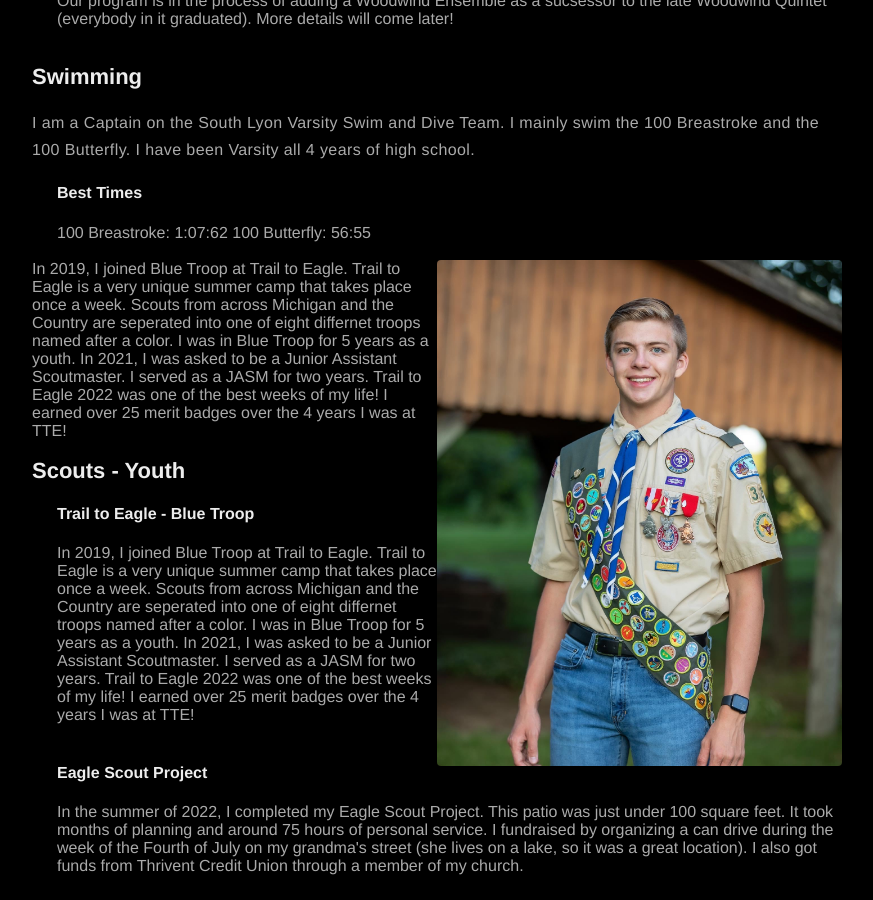
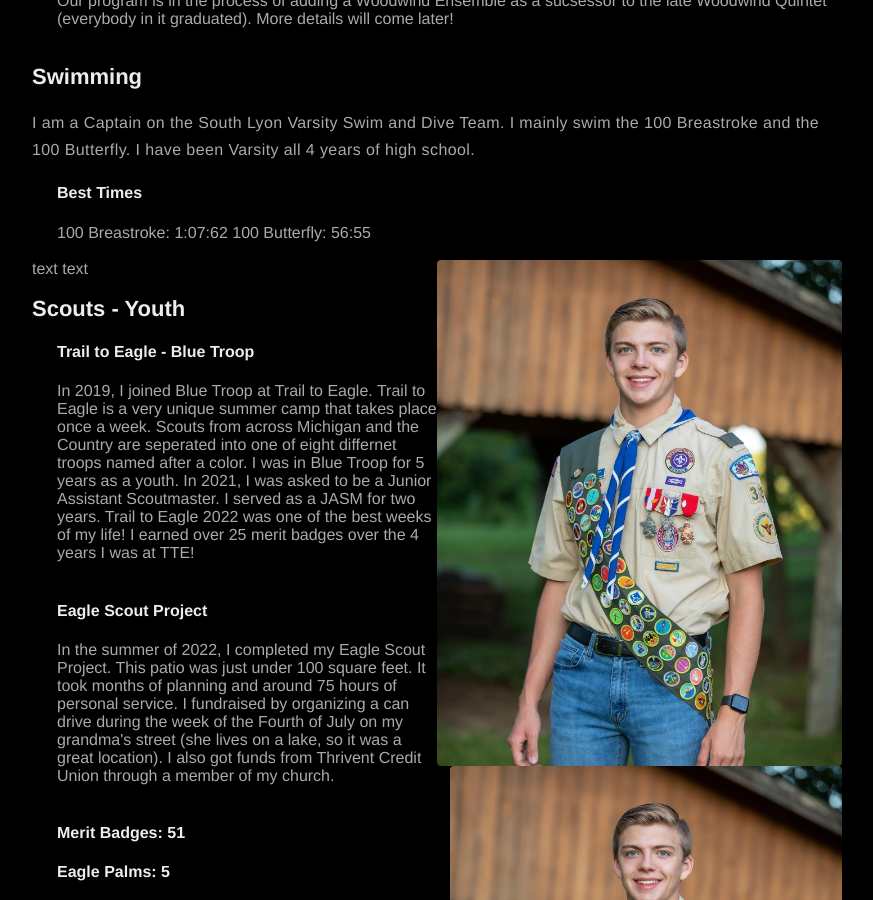
Before and after one commit to JDBurchHuzzah/jdburchhuzzah.github.io, a Jekyll site: the page built from about.md, in a window 1280 px wide and 900 px high, scrolled down 1798 px. Shown: the whole window, without its empty margins (203-1076 px from the left). Built offline with Jekyll 4.4.1, drawn with Linux system fonts in a browser that asks for light colours; nearby versions of some CDN libraries.

Commit message:
Update about.md

```diff
--- a/about.md
+++ b/about.md
@@ -40,13 +40,15 @@
 </div>
 
 <section>
-  <img src="/assets/images/boyscout.jpg" class="alignright">In 2019, I joined Blue Troop at Trail to Eagle. Trail to Eagle is a very unique summer camp that takes place once a week. Scouts from across Michigan and the Country are seperated into one of eight differnet troops named after a color. I was in Blue Troop for 5 years as a youth. In 2021, I was asked to be a Junior Assistant Scoutmaster. I served as a JASM for two years. Trail to Eagle 2022 was one of the best weeks of my life! I earned over 25 merit badges over the 4 years I was at TTE!
+  <img src="/assets/images/boyscout.jpg" class="alignright">text text
 </section>
 
 <h2>Scouts - Youth</h2>
 <div style="margin-left: 25px;">
-  <h4>Trail to Eagle - Blue Troop</h4>In 2019, I joined Blue Troop at Trail to Eagle. Trail to Eagle is a very unique summer camp that takes place once a week. Scouts from across Michigan and the Country are seperated into one of eight differnet troops named after a color. I was in Blue Troop for 5 years as a youth. In 2021, I was asked to be a Junior Assistant Scoutmaster. I served as a JASM for two years. Trail to Eagle 2022 was one of the best weeks of my life! I earned over 25 merit badges over the 4 years I was at TTE!<br><br>
+  <section>
+  <img src="/assets/images/boyscout.jpg" class="alignright"> <h4>Trail to Eagle - Blue Troop</h4>In 2019, I joined Blue Troop at Trail to Eagle. Trail to Eagle is a very unique summer camp that takes place once a week. Scouts from across Michigan and the Country are seperated into one of eight differnet troops named after a color. I was in Blue Troop for 5 years as a youth. In 2021, I was asked to be a Junior Assistant Scoutmaster. I served as a JASM for two years. Trail to Eagle 2022 was one of the best weeks of my life! I earned over 25 merit badges over the 4 years I was at TTE!<br><br>
   <h4>Eagle Scout Project</h4>In the summer of 2022, I completed my Eagle Scout Project. This patio was just under 100 square feet. It took months of planning and around 75 hours of personal service. I fundraised by organizing a can drive during the week of the Fourth of July on my grandma's street (she lives on a lake, so it was a great location). I also got funds from Thrivent Credit Union through a member of my church.<br><br>
+  </section>
   <h4>Merit Badges: 51</h4>
   <h4>Eagle Palms: 5</h4>
   <h4>Scout Rank: July 20, 2017</h4>
```
